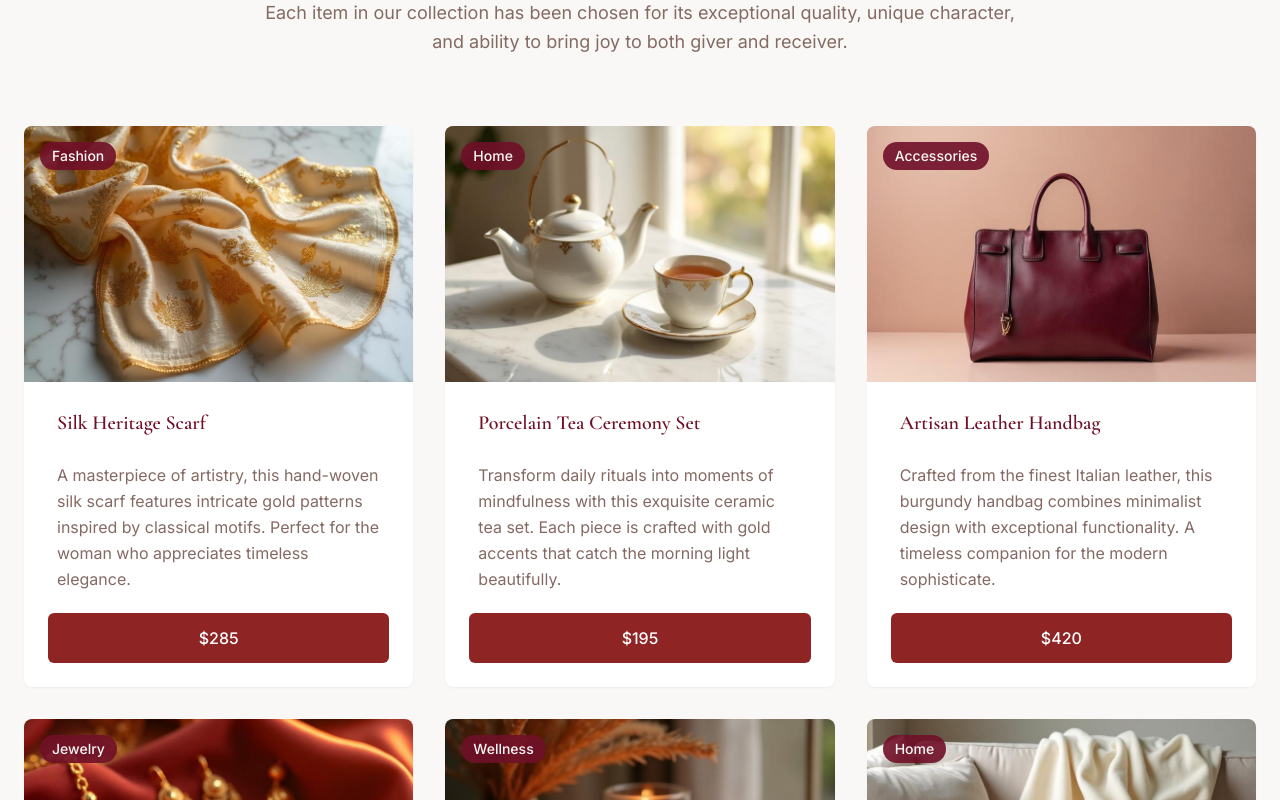
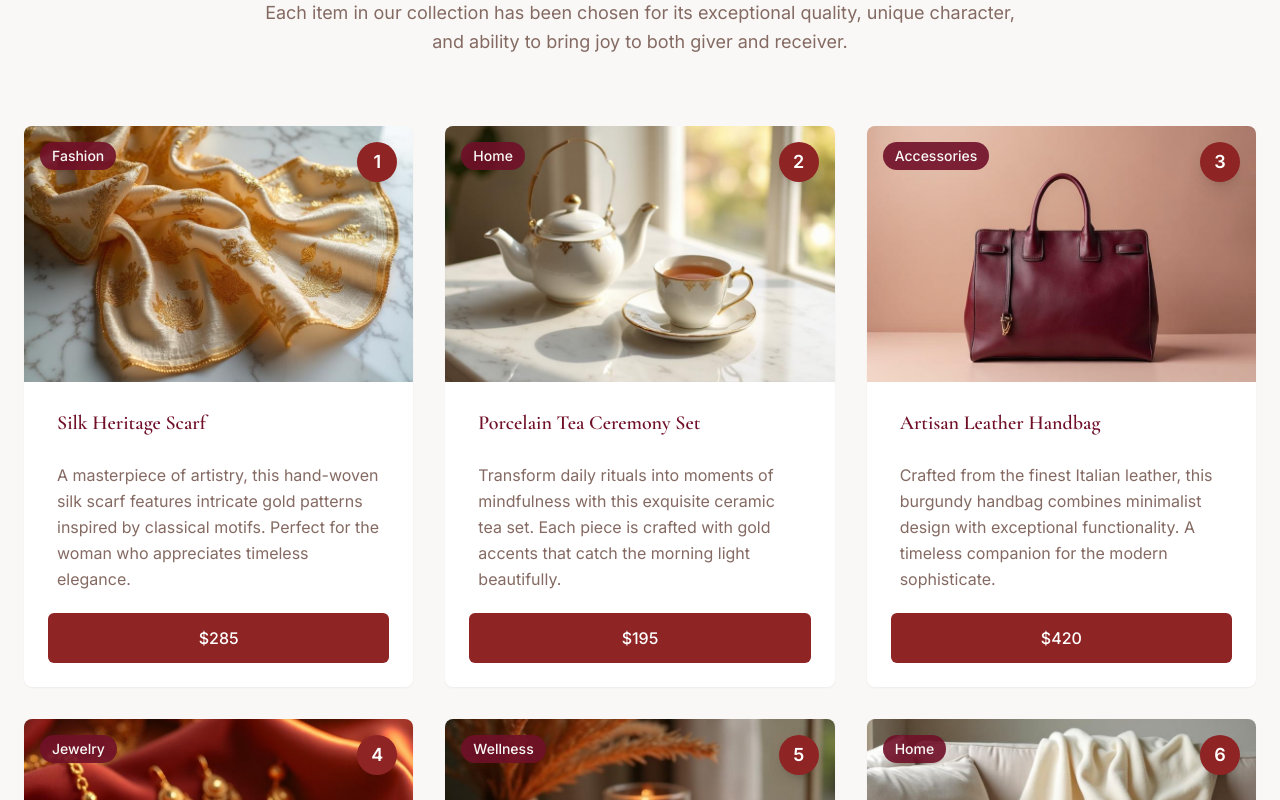
Before and after one commit to grizzleswens/gift-guru-builder, a React (Vite) app: page / in a window 1280 px wide. Shown: the part 1140-1940 px from the top of the page. Built offline with nearby package versions, Linux system fonts and the light colour scheme; the HTML template or start-up script is replaced by a standard one.

Commit message:
Add numbering to gift guide

```diff
--- a/src/components/GiftItem.tsx
+++ b/src/components/GiftItem.tsx
@@ -12,6 +12,7 @@ interface GiftItemProps {
   price?: string;
   category?: string;
   className?: string;
+  number?: number;
 }
 
 const GiftItem = ({
@@ -21,7 +22,8 @@ const GiftItem = ({
   initialDescription,
   price,
   category,
-  className
+  className,
+  number
 }: GiftItemProps) => {
   const [isHovered, setIsHovered] = useState(false);
   const [currentImage, setCurrentImage] = useState(image);
@@ -42,6 +44,13 @@ const GiftItem = ({
       onMouseLeave={() => setIsHovered(false)}
     >
       <div className="relative overflow-hidden">
+        {number && (
+          <div className="absolute top-4 right-4 z-20">
+            <div className="bg-burgundy text-burgundy-foreground w-10 h-10 rounded-full flex items-center justify-center font-bold text-lg shadow-lg">
+              {number}
+            </div>
+          </div>
+        )}
         <div className="relative group/image">
           <a
             href={imageLink || '#'}
--- a/src/pages/Index.tsx
+++ b/src/pages/Index.tsx
@@ -108,7 +108,7 @@ const Index = () => {
         </div>
 
         <div className="grid grid-cols-1 md:grid-cols-2 lg:grid-cols-3 gap-8">
-          {giftItems.map((item) => (
+          {giftItems.map((item, index) => (
             <GiftItem
               key={item.id}
               id={`gift-${item.id}`}
@@ -117,6 +117,7 @@ const Index = () => {
               initialDescription={item.description}
               price={item.price}
               category={item.category}
+              number={index + 1}
             />
           ))}
         </div>
```
